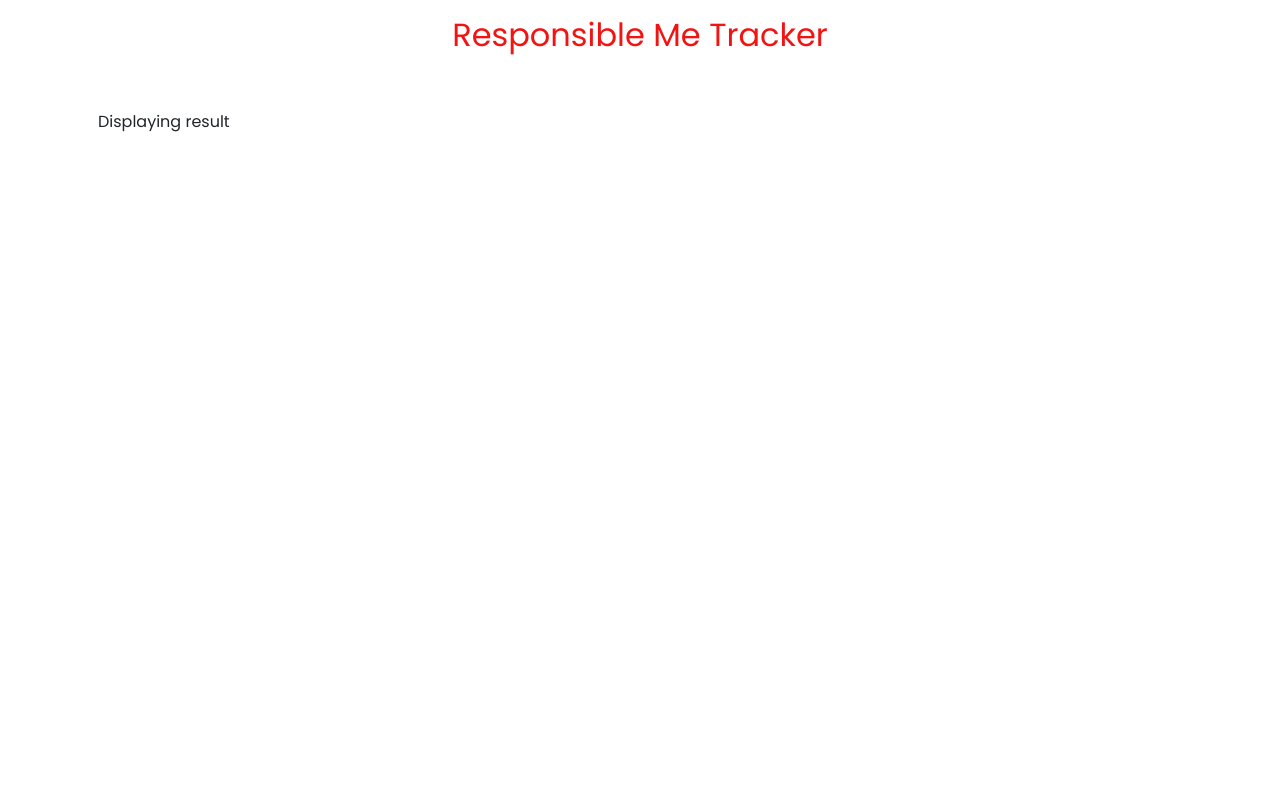
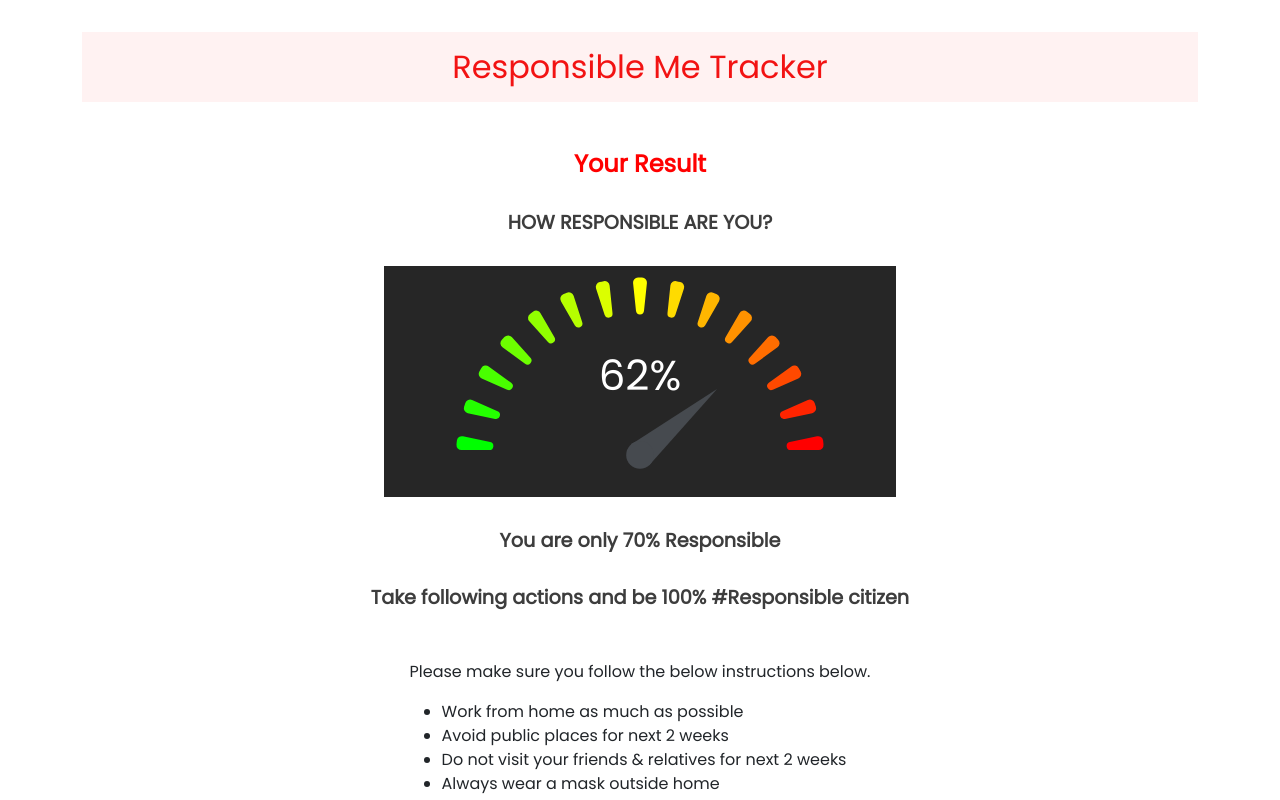
Before and after one commit to NTK7/responsible-me-tracker, a React (Create React App) app: page / in a window 1280 px wide. Both pictures are taken after typing "Sample" into the empty fields and a click on the button "SUBMIT". Shown: the top 800 px of the page. Built offline with nearby package versions, Linux system fonts and the light colour scheme.

Commit message:
updated the uis with dummy data

```diff
--- a/package.json
+++ b/package.json
@@ -10,6 +10,7 @@
     "@testing-library/user-event": "^12.8.3",
     "react": "^17.0.2",
     "react-dom": "^17.0.2",
+    "react-gauge-chart": "^0.4.0",
     "react-reveal": "^1.2.2",
     "react-scripts": "4.0.3",
     "styled-components": "^5.3.0",
--- a/src/app/App.js
+++ b/src/app/App.js
@@ -7,9 +7,10 @@ import {
   RadioGroup,
   TextField,
 } from "@material-ui/core";
-import { useState } from "react";
+import { useEffect, useState } from "react";
 import styled from "styled-components";
-import Processing from "../components/processing/Processing";
+import Processing from "../components/Processing/Processing";
+import Result from "../components/Result/Result";
 
 const App = () => {
   const [age, setAge] = useState(null);
@@ -261,7 +262,7 @@ const App = () => {
       ) : processing ? (
         <Processing />
       ) : (
-        <section>Displaying result</section>
+        <Result />
       )}
     </Container>
   );
@@ -270,11 +271,15 @@ const App = () => {
 export default App;
 
 const Container = styled.div`
+  margin-bottom: 3pc;
   > h2 {
     display: flex;
     align-items: center;
     justify-content: center;
     color: #f21313;
+    padding: 1pc;
+    margin-top: 2pc;
+    background-color: #fff2f2;
   }
   > section {
     padding: 3pc 1pc;
--- a/src/components/result/Result.js
+++ b/src/components/result/Result.js
@@ -1,11 +1,113 @@
-import React from 'react'
+import styled from "styled-components";
+import GaugeChart from "react-gauge-chart";
+import { useState } from "react";
+import { Button } from "@material-ui/core";
 
 function Result() {
-    return (
-        <div>
+  const [bestResults, setBestResults] = useState(false);
+  const [ageBoundary, setAgeBoundary] = useState(25);
 
-        </div>
-    )
+  // if result is 100% then continue the best practices, you are good to go else
+  // for age group more than 30
+  // - Take the Vaccine
+  // - Take the second dose
+  // - Work from home as much as possible
+  // - Avoid public places for next 2 weeks
+  // - Do not visit your friends & relatives for next 2 weeks
+  // - Always wear a mask outsite home
+
+  // for age group less than 30
+  // - Work from home as much as possible
+  // - Avoid public places for next 2 weeks
+  // - Do not visit your friends & relatives for next 2 weeks
+  // - Always wear a mask outsite home
+
+  const onHandleRefreshPage = () => {
+    window.scrollTo(0, 0);
+    window.location.href = "/";
+  };
+
+  return (
+    <Container>
+      <h3>Your Result</h3>
+      <h4>HOW RESPONSIBLE ARE YOU?</h4>
+      <GaugeChart
+        className="gauge-chart"
+        nrOfLevels={15}
+        arcPadding={0.1}
+        cornerRadius={5}
+        percent={0.62}
+      />
+      <h4>You are only 70% Responsible</h4>
+      <p>Take following actions and be 100% #Responsible citizen</p>
+
+      <section>
+        {!bestResults ? (
+          <div>
+            <p>Please make sure you follow the below instructions below.</p>
+            <ul>
+              {ageBoundary > 30 && (
+                <>
+                  <li>Take the Vaccine</li>
+                  <li>Take the second dose</li>
+                </>
+              )}
+              <li> Work from home as much as possible</li>
+              <li>Avoid public places for next 2 weeks</li>
+              <li>Do not visit your friends & relatives for next 2 weeks</li>
+              <li>Always wear a mask outside home</li>
+            </ul>
+          </div>
+        ) : (
+          <p>Great job, continue the best practices!</p>
+        )}
+      </section>
+
+      <h2>THERE WON’T BE ANOTHER CHANCE TO REMIND YOU!</h2>
+      <Button
+        color="secondary"
+        variant="outlined"
+        onClick={onHandleRefreshPage}>
+        Try Again
+      </Button>
+    </Container>
+  );
 }
 
-export default Result
+export default Result;
+
+const Container = styled.div`
+  /* border: 1px red solid; */
+  display: flex;
+  align-items: center;
+  justify-content: center;
+  flex-direction: column;
+
+  margin: 2pc;
+  .gauge-chart {
+    background-color: #262626;
+    object-fit: contain;
+    margin: 1pc;
+    width: 40vw !important;
+  }
+  > h4,
+  > h3,
+  > h2,
+  > p {
+    font-size: larger;
+    font-weight: bold;
+    color: #3d3d3d;
+    text-align: center;
+    margin: 1pc;
+  }
+  > h3 {
+    font-size: x-large;
+    color: red;
+  }
+  > section {
+    margin: 2pc;
+  }
+  > button {
+    margin: 1pc;
+  }
+`;
```
Also changed, not shown: 1 other file (tests, documents, lock files or other folders).
